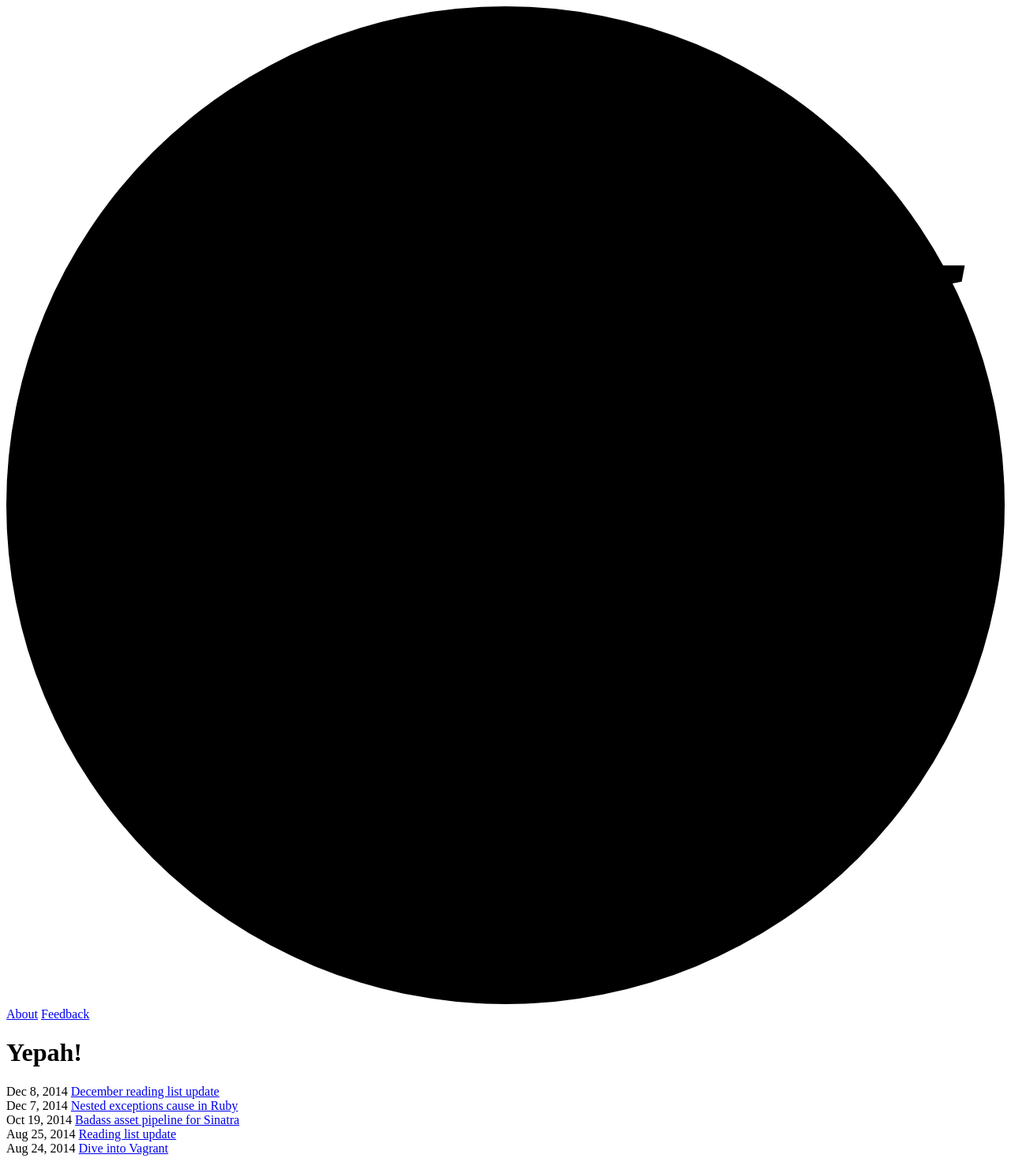
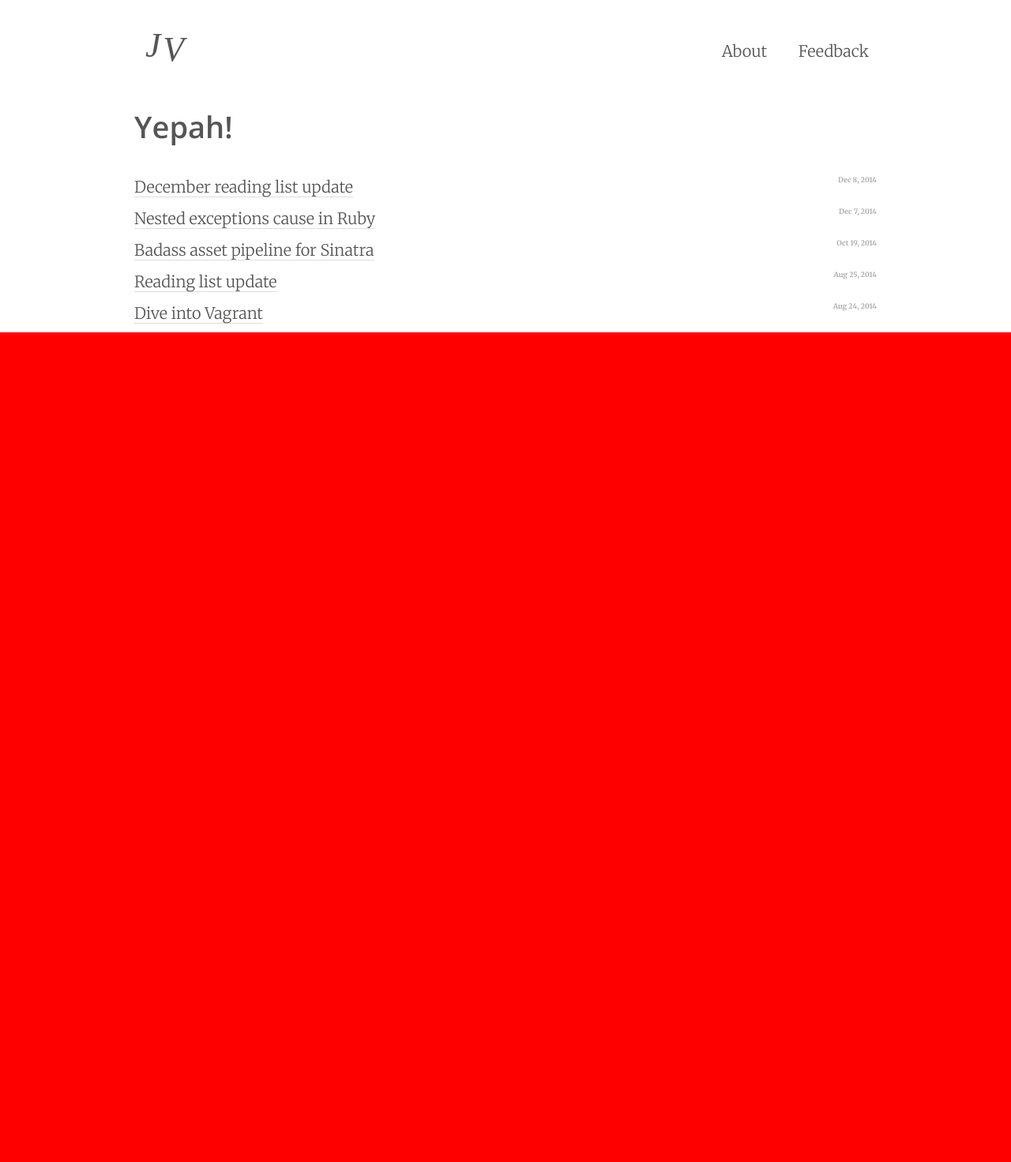
Before and after one commit to javivelasco/javivelasco.github.io, a Jekyll site: the page built from index.html, in a window 1280 px wide. Shown: the whole page at 79% size. Built offline with Jekyll 4.4.1, drawn with Linux system fonts in a browser that asks for light colours; nearby versions of some CDN libraries; Markdown is read by kramdown in place of the engine named in the settings; comment, search, counter and statistics services are not loaded; a style sheet for code colours, icons or effects is not loaded; after the commit the page ends 900 px from its top, so only the background shows below that.

Commit message:
Move sass to jekyll build

```diff
--- a/_includes/head.html
+++ b/_includes/head.html
@@ -8,8 +8,9 @@
 
   <link rel="canonical" href="{{ page.url | replace:'index.html','' | prepend: site.baseurl | prepend: site.url }}">
   <link rel="alternate" type="application/rss+xml" title="{{ site.title }}" href="{{ "/feed.xml" | prepend: site.baseurl | prepend: site.url }}" />
+
   <link rel="stylesheet" href="//cdnjs.cloudflare.com/ajax/libs/highlight.js/8.5/styles/solarized_dark.min.css">
-  <link rel="stylesheet" href="{{ "assets/css/global.css" | prepend: site.baseurl }}">
+  <link rel="stylesheet" href="{{ "css/global.css" | prepend: site.baseurl }}">
 
   <script src="//cdnjs.cloudflare.com/ajax/libs/highlight.js/8.5/highlight.min.js"></script>
   <script>hljs.initHighlightingOnLoad();</script>
--- /dev/null
+++ b/css/global.scss
@@ -0,0 +1,11 @@
+---
+# this ensures Jekyll reads the file to be transformed into CSS later
+# only Main files contain this front matter, not partials.
+---
+
+@import "colors";
+@import "base";
+@import "typography";
+@import "header";
+@import "post";
+@import "landing";
--- a/scss/global.scss
+++ /dev/null
@@ -1,6 +0,0 @@
-@import "colors";
-@import "base";
-@import "typography";
-@import "header";
-@import "post";
-@import "landing";
```
Also changed, not shown: _sass/_base.scss (renamed from scss/_base.scss), _sass/_colors.scss (renamed from scss/_colors.scss), _sass/_header.scss (renamed from scss/_header.scss), _sass/_landing.scss (renamed from scss/_landing.scss), _sass/_post.scss (renamed from scss/_post.scss), _sass/_typography.scss (renamed from scss/_typography.scss), _sass/_vertical.scss (renamed from scss/_vertical.scss).
